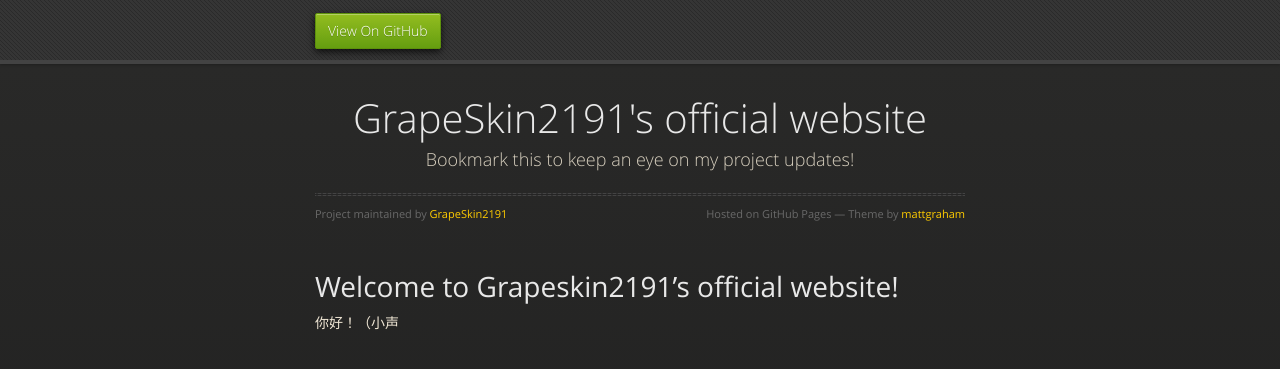
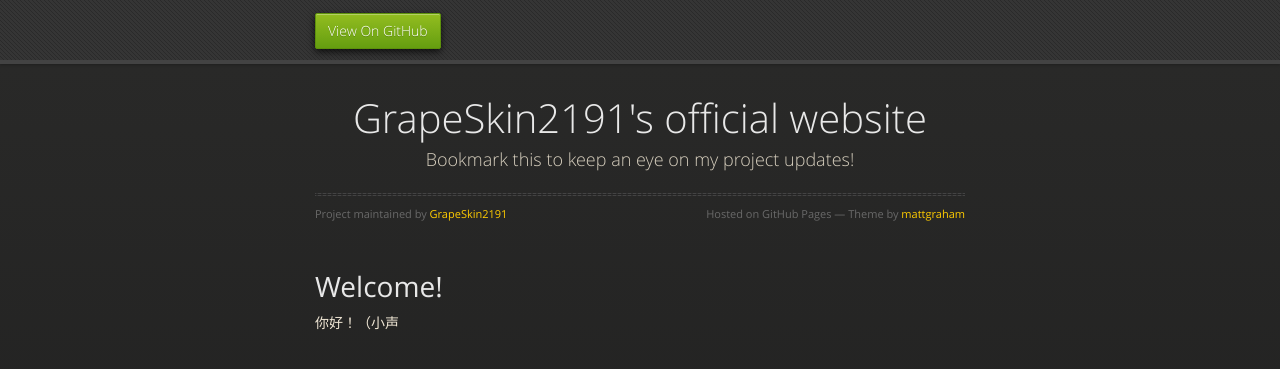
Before and after one commit to GrapeSkin2191/grapeskin2191.github.io, a Jekyll site: the page built from index.md, in a window 1280 px wide. Shown: the top 369 px of the page. Built offline with Jekyll 4.4.1, drawn with Linux system fonts in a browser that asks for light colours.

Commit message:
Update index.md

```diff
--- a/index.md
+++ b/index.md
@@ -3,5 +3,5 @@ layout: default
 title: "Homepage"
 ---
 
-# Welcome to Grapeskin2191's official website!
+# Welcome!
 你好！（小声
```
